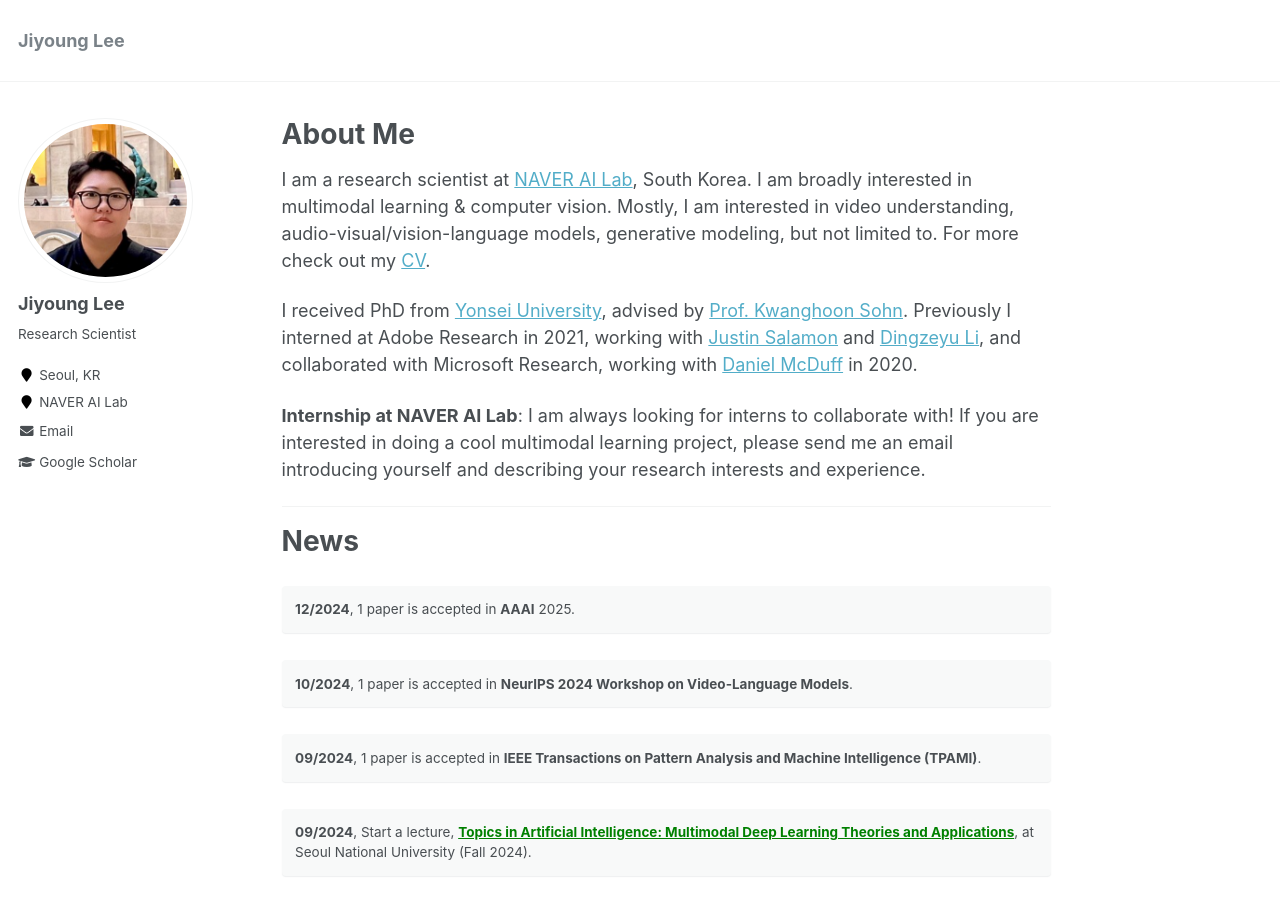
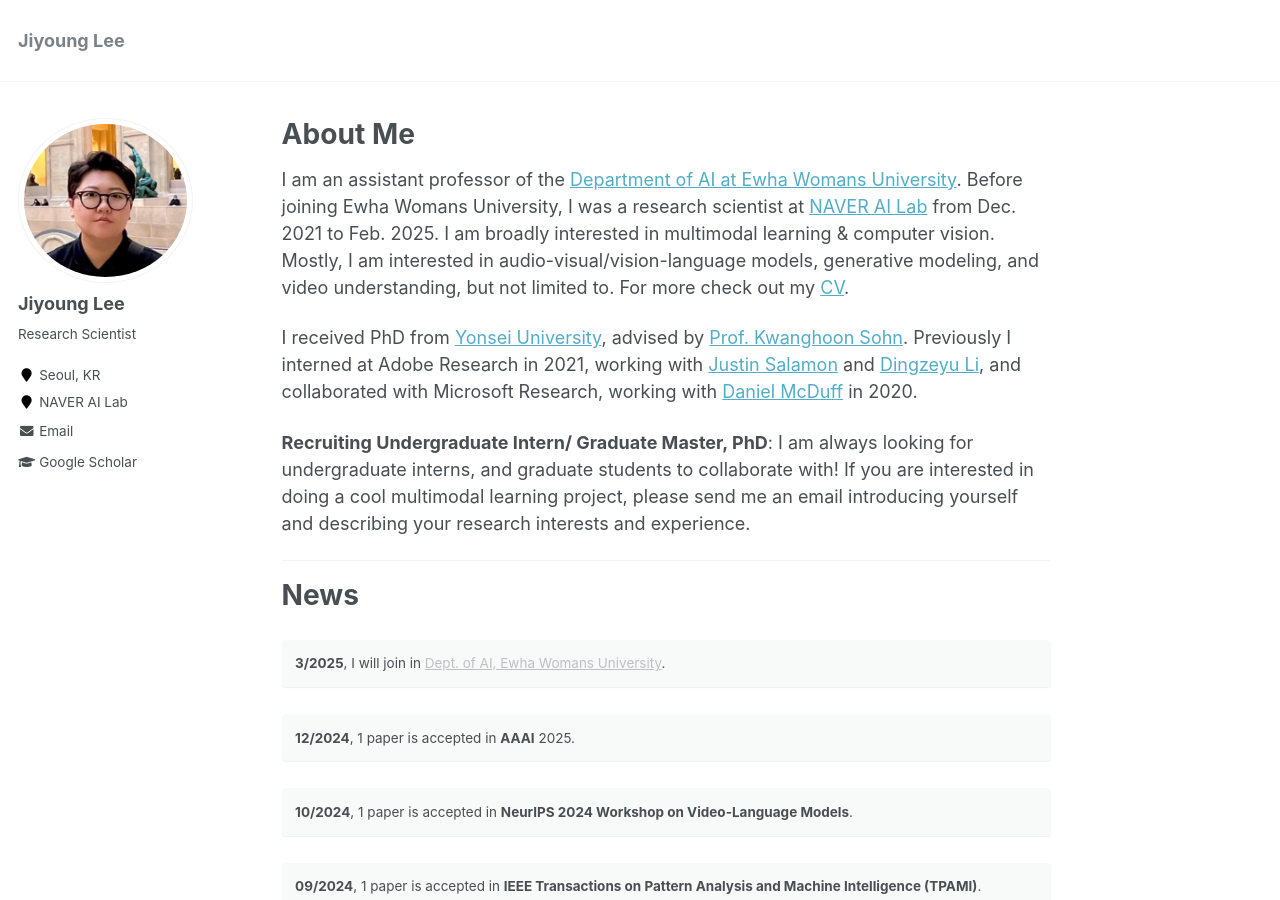
Before and after one commit to lee-jiyoung/lee-jiyoung.github.io, a Jekyll site: the page built from _pages/about.md, in a window 1280 px wide and 900 px high. Built offline with Jekyll 4.4.1, drawn with Linux system fonts in a browser that asks for light colours; formulas are drawn with MathJax 3.

Commit message:
Update about.md

```diff
--- a/_pages/about.md
+++ b/_pages/about.md
@@ -11,21 +11,24 @@ redirect_from:
 
 About Me
 =====
-I am a research scientist at <a href="https://naver-career.gitbook.io/en/teams/clova-cic">NAVER AI Lab</a>, South Korea.
+I am an assistant professor of the <a href="https://myr.ewha.ac.kr/deptai/index.do">Department of AI at Ewha Womans University</a>.
+Before joining Ewha Womans University, I was a research scientist at <a href="https://naver-career.gitbook.io/en/teams/clova-cic">NAVER AI Lab</a>  from Dec. 2021 to Feb. 2025.
 I am broadly interested in multimodal learning & computer vision.
-Mostly, I am interested in video understanding, audio-visual/vision-language models, generative modeling, but not limited to.
+Mostly, I am interested in audio-visual/vision-language models, generative modeling, and video understanding, but not limited to.
 For more check out my <a href="files/JiyoungLee_CV.pdf">CV</a>.
 
 I received PhD from <a href="https://ee.yonsei.ac.kr/ee_en">Yonsei University</a>, advised by <a href="https://diml.yonsei.ac.kr/professor/">Prof. Kwanghoon Sohn</a>.
 Previously I interned at Adobe Research in 2021, working with <a href="https://www.justinsalamon.com/">Justin Salamon</a> and <a href="https://dingzeyu.li/">Dingzeyu Li</a>, and collaborated with Microsoft Research, working with <a href="http://alumni.media.mit.edu/~djmcduff/">Daniel McDuff</a> in 2020.
 
-**Internship at NAVER AI Lab**:
-I am always looking for interns to collaborate with! If you are interested in doing a cool multimodal learning project, please send me an email introducing yourself and describing your research interests and experience.
+**Recruiting Undergraduate Intern/ Graduate Master, PhD**:
+I am always looking for undergraduate interns, and graduate students to collaborate with! If you are interested in doing a cool multimodal learning project, please send me an email introducing yourself and describing your research interests and experience.
 
 -----------
 
 News
 ======
+**3/2025**, I will join in <a href="https://ai.ewha.ac.kr/deptai/index.do">Dept. of AI, Ewha Womans University</a>.
+{: .notice}
 **12/2024**, 1 paper is accepted in **AAAI** 2025.
 {: .notice}
 **10/2024**, 1 paper is accepted in **NeurIPS 2024 Workshop on Video-Language Models**.
```
